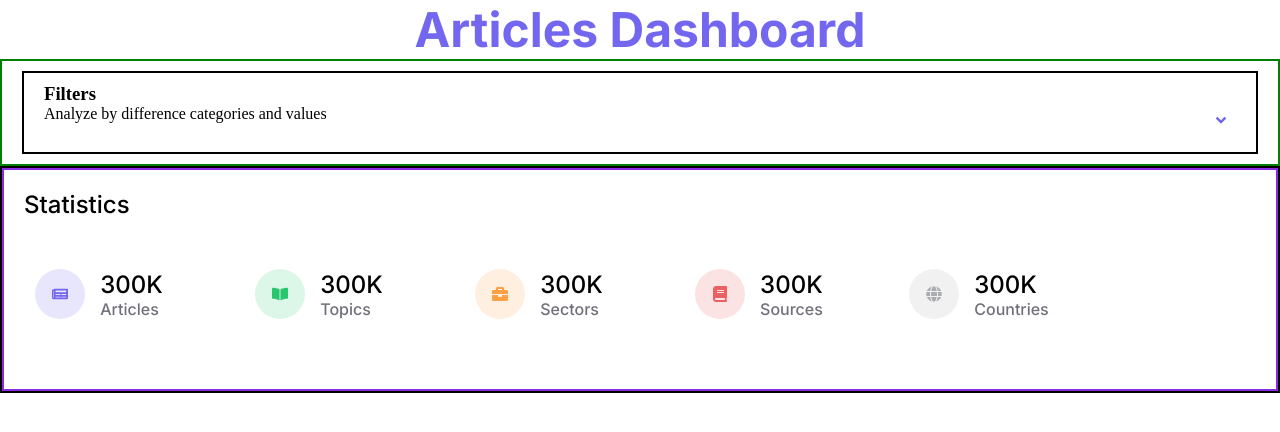
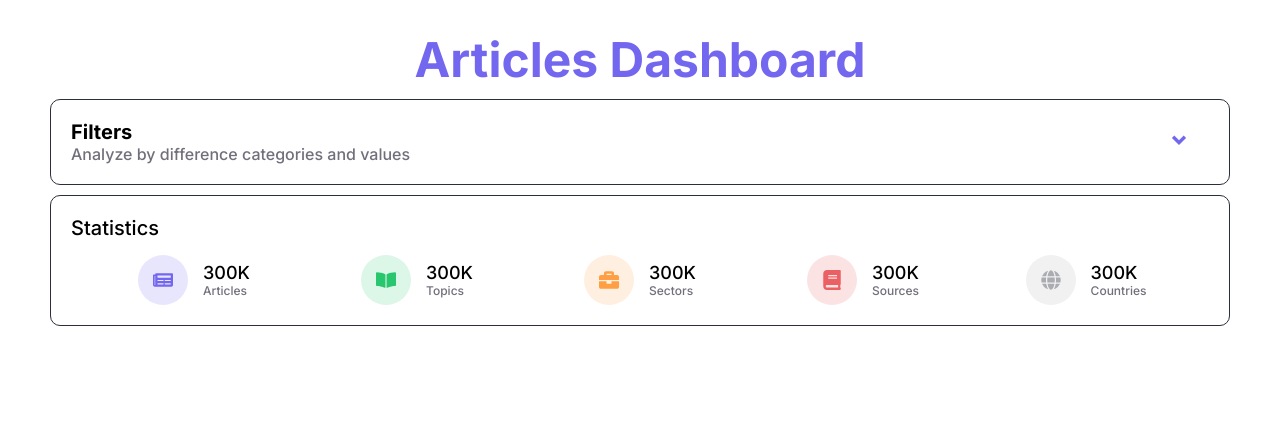
Before and after one commit to ArchanaKumari202068/MERN-Dashboard, a React (Create React App) app in the folder client/: page / in a window 1280 px wide. Shown: the top 432 px of the page. Built offline with nearby package versions, Linux system fonts and the light colour scheme.

Commit message:
modified style of statistics and filters

```diff
--- a/client/src/App.css
+++ b/client/src/App.css
@@ -1,21 +1,25 @@
-@import url('https://fonts.googleapis.com/css2?family=Inter:wght@100;200;300;400;500;600;700;800;900&display=swap');
+@import url("https://fonts.googleapis.com/css2?family=Inter:wght@100;200;300;400;500;600;700;800;900&display=swap");
 
-
-.heading{
+.App {
+  padding: 30px 50px;
+}
+.heading {
   text-align: center;
-  color: #7367F0;
+  color: #7367f0;
   font-size: 48px;
   font-weight: 700;
-  font-family: 'Inter', sans-serif;
+  font-family: "Inter", sans-serif;
+}
 
+.filter_section {
+  position: sticky;
+  top: 0px;
+  padding: 10px 0px;
+  background-color: rgba(255, 255, 255, 0.2);
+  backdrop-filter: blur(1px);
 }
-.filter_section{
-  padding: 10px 20px;
-  border: 2px solid green;
+.filter_section_part {
+  background-color: white;
+  border-radius: 10px;
+  border: 1px solid #2b2f3d;
 }
-.filter_section_part{
-  border: 2px solid black;
-}
-.Statistics_section{
-  border: 2px solid black;
-}
--- a/client/src/Components/Filter/Categories/Categories.css
+++ b/client/src/Components/Filter/Categories/Categories.css
@@ -14,7 +14,6 @@
 }
 
 .Categories_container{
-   /* border: 2px solid green; */
    display: flex;
    flex-direction: row;
    gap: 60px;
--- a/client/src/Components/Filter/Filter.css
+++ b/client/src/Components/Filter/Filter.css
@@ -1,23 +1,44 @@
-.Filter{
-  padding: 10px 20px;
-  /* border: 2px solid black; */
+.Filter {
+  padding: 20px;
 }
 
-.filter_dropdown{
+.filter_dropdown {
   display: flex;
   flex-direction: row;
   /* border: 2px solid green; */
   justify-content: space-between;
-
 }
-.dropdown{
-  color: #7367F0;
-  font-size: 30px;
+.filter_dropdown p {
+  color: #726f7b;
+  font-weight: 500;
+}
+.dropdown {
+  color: #7367f0;
+  height: 30px;
+  font-size: 40px;
+  position: absolute;
+  top: 0px;
+  right: 10px;
   /* border: 2px solid black; */
-
 }
-.drop_content{
+.down-icon {
+  transition: 0.5s;
+}
+.down-icon.active {
+  transform: rotate(180deg);
+  /* transform-origin: 20px 10px; */
+}
+.drop_content {
   display: flex;
   flex-direction: column;
   gap: 30px;
+  margin: 20px 0px;
 }
+.Filter_desc {
+  cursor: pointer;
+  position: relative;
+}
+
+.Filter_desc h3 {
+  font-size: 20px;
+}
--- a/client/src/Components/Filter/Filter.jsx
+++ b/client/src/Components/Filter/Filter.jsx
@@ -7,27 +7,35 @@ import { RiArrowDropDownLine } from "react-icons/ri";
 
 function Filter() {
   const [isOpen, setIsOpen] = useState(false);
-  const [selectedValue,setSelectedValue] = useState('Impact')
-  const [selectedCategory,setSelectedCategory] = useState('Countries')
+  const [selectedValue, setSelectedValue] = useState("Impact");
+  const [selectedCategory, setSelectedCategory] = useState("Countries");
 
   return (
-    <div  className="Filter">
+    <div className="Filter">
       <div className="Filter_desc" onClick={() => setIsOpen(!isOpen)}>
         <h3>Filters</h3>
         <div className="filter_dropdown">
-           <p>Analyze by difference categories and values</p>
-           <div className="dropdown">
-             <RiArrowDropDownLine />
-           </div>
+          <p>Analyze by difference categories and values</p>
+          <div className="dropdown">
+            <RiArrowDropDownLine
+              className={`down-icon ${isOpen ? "active" : ""}`}
+            />
+          </div>
         </div>
       </div>
       {isOpen && (
         <div className="drop_content">
           <div className="Categories_section">
-            <Categories selectedCategory={selectedCategory} setSelectedCategory={setSelectedCategory} />
+            <Categories
+              selectedCategory={selectedCategory}
+              setSelectedCategory={setSelectedCategory}
+            />
           </div>
           <div className="Values_section">
-            <Values selectedValue={selectedValue} setSelectedValue={setSelectedValue} />
+            <Values
+              selectedValue={selectedValue}
+              setSelectedValue={setSelectedValue}
+            />
           </div>
         </div>
       )}
--- a/client/src/Components/Statistics/Statistics.css
+++ b/client/src/Components/Statistics/Statistics.css
@@ -1,36 +1,35 @@
-@import url('https://fonts.googleapis.com/css2?family=Inter:wght@100;200;300;400;500;600;700;800;900&display=swap');
+@import url("https://fonts.googleapis.com/css2?family=Inter:wght@100;200;300;400;500;600;700;800;900&display=swap");
 
-.Statistics_main{
+.Statistics_main {
   padding: 20px;
-    border: 2px solid blueviolet;
+  border-radius: 10px;
+  border: 1px solid #2b2f3d;
 }
 
-
-.Statistics_heading{
-    font-size: 24px;
+.Statistics_heading {
+  font-size: 20px;
   font-weight: 500;
-    color: #000000;
-    font-family: 'Inter', sans-serif;
-
 }
-.Statistics{
+.Statistics {
   display: flex;
   flex-direction: row;
-    gap: 70px;
+  gap: 25px;
+  margin-top: 15px;
+  justify-content: space-evenly;
+  flex-wrap: wrap;
 }
-.Statistics_container{
+.Statistics_container {
   display: flex;
   flex-direction: row;
   align-items: center;
-    height: 150px;
   width: 150px;
   justify-content: center;
   gap: 15px;
   /* border: 2px solid green; */
 }
-.Statistics_icon_news{
-  color: #7367F0;
-  background-color: #E8E6FC;
+.Statistics_icon_news {
+  color: #7367f0;
+  background-color: #e8e6fc;
   height: 50px;
   width: 50px;
   /* border: 2px solid green; */
@@ -42,30 +41,29 @@
   text-align: center;
   border-radius: 50%;
 }
-.Statistics_container_right{
+.Statistics_container_right {
   display: flex;
   flex-direction: column;
 }
-.Statistics_container_right1{
-   font-size: 24px;
+.Statistics_container_right1 {
+  font-size: 18px;
   font-weight: 500;
   color: #000000;
-    font-family: 'Inter', sans-serif;
+  font-family: "Inter", sans-serif;
 }
-.Statistics_container_right2{
-  font-size: 16px;
+.Statistics_container_right2 {
+  font-size: 12px;
   font-weight: 500;
-  color: #726F7B;
-  font-family: 'Inter', sans-serif;
+  color: #726f7b;
+  font-family: "Inter", sans-serif;
 }
 
-.Statistics_icon_openbook{
-
-  color: #28C76F;
-  background-color: #DCF6E8;
+.stat_icon {
+  font-size: 20px;
+}
+.stat_icon_container {
   height: 50px;
   width: 50px;
-  /* border: 2px solid green; */
   text-align: center;
   border-radius: 50%;
   display: flex;
@@ -73,45 +71,19 @@
   align-items: center;
   justify-content: center;
 }
-.Statistics_icon_brief{
-
-    color: #FF9F43;
-    background-color: #FFEFE1;
-    height: 50px;
-    width: 50px;
-    /* border: 2px solid green; */
-    text-align: center;
-    border-radius: 50%;
-    display: flex;
-    flex-direction: column;
-    align-items: center;
-    justify-content: center;
+.Statistics_icon_openbook {
+  color: #28c76f;
+  background-color: #dcf6e8;
 }
-.Statistics_icon_book{
-
-    color: #EB6163;
-    background-color: #FBE3E4;
-    height: 50px;
-    width: 50px;
-    /* border: 2px solid green; */
-    text-align: center;
-    border-radius: 50%;
-    display: flex;
-    flex-direction: column;
-    align-items: center;
-    justify-content: center;
+.Statistics_icon_brief {
+  color: #ff9f43;
+  background-color: #ffefe1;
 }
-.Statistics_icon_globe{
-
-    color: #AAACB1;
-    background-color: #F1F1F2;
-    height: 50px;
-    width: 50px;
-    /* border: 2px solid green; */
-    text-align: center;
-    border-radius: 50%;
-    display: flex;
-    flex-direction: column;
-    align-items: center;
-    justify-content: center;
+.Statistics_icon_book {
+  color: #eb6163;
+  background-color: #fbe3e4;
 }
+.Statistics_icon_globe {
+  color: #aaacb1;
+  background-color: #f1f1f2;
+}
--- a/client/src/Components/Statistics/Statistics.jsx
+++ b/client/src/Components/Statistics/Statistics.jsx
@@ -6,15 +6,14 @@ import { FaBriefcase } from "react-icons/fa";
 import { FaBook } from "react-icons/fa";
 import { FaGlobe } from "react-icons/fa";
 
-
 function Statistics() {
   return (
     <div className="Statistics_main">
       <p className="Statistics_heading">Statistics</p>
       <div className="Statistics">
         <div className="Statistics_container">
-              <div className="Statistics_icon_news">
-                 <FaNewspaper />
+          <div className="Statistics_icon_news stat_icon_container">
+            <FaNewspaper className="stat_icon" />
           </div>
           <div className="Statistics_container_right">
             <p className="Statistics_container_right1">300K</p>
@@ -22,8 +21,8 @@ function Statistics() {
           </div>
         </div>
         <div className="Statistics_container">
-              <div className="Statistics_icon_openbook">
-                <FaBookOpen />
+          <div className="Statistics_icon_openbook stat_icon_container">
+            <FaBookOpen className="stat_icon" />
           </div>
 
           <div className="Statistics_container_right">
@@ -32,8 +31,8 @@ function Statistics() {
           </div>
         </div>
         <div className="Statistics_container">
-               <div className="Statistics_icon_brief">
-                  <FaBriefcase />
+          <div className="Statistics_icon_brief stat_icon_container">
+            <FaBriefcase className="stat_icon" />
           </div>
 
           <div className="Statistics_container_right">
@@ -42,8 +41,8 @@ function Statistics() {
           </div>
         </div>
         <div className="Statistics_container">
-               <div className="Statistics_icon_book">
-                  <FaBook />
+          <div className="Statistics_icon_book stat_icon_container">
+            <FaBook className="stat_icon" />
           </div>
 
           <div className="Statistics_container_right">
@@ -52,8 +51,8 @@ function Statistics() {
           </div>
         </div>
         <div className="Statistics_container">
-              <div className="Statistics_icon_globe">
-                 <FaGlobe />
+          <div className="Statistics_icon_globe stat_icon_container">
+            <FaGlobe className="stat_icon" />
           </div>
 
           <div className="Statistics_container_right">
@@ -63,7 +62,6 @@ function Statistics() {
         </div>
       </div>
     </div>
-
   );
 }
 
--- a/client/src/index.css
+++ b/client/src/index.css
@@ -1,5 +1,7 @@
-*{
+@import url("https://fonts.googleapis.com/css2?family=Inter:wght@100;200;300;400;500;600;700;800;900&display=swap");
+* {
   margin: 0px;
   padding: 0px;
   box-sizing: border-box;
+  font-family: "Inter", sans-serif;
 }
```
Also changed, not shown: client/src/App.js (+12 -13 lines). Lines whose indentation alone changed are shown as unchanged.
